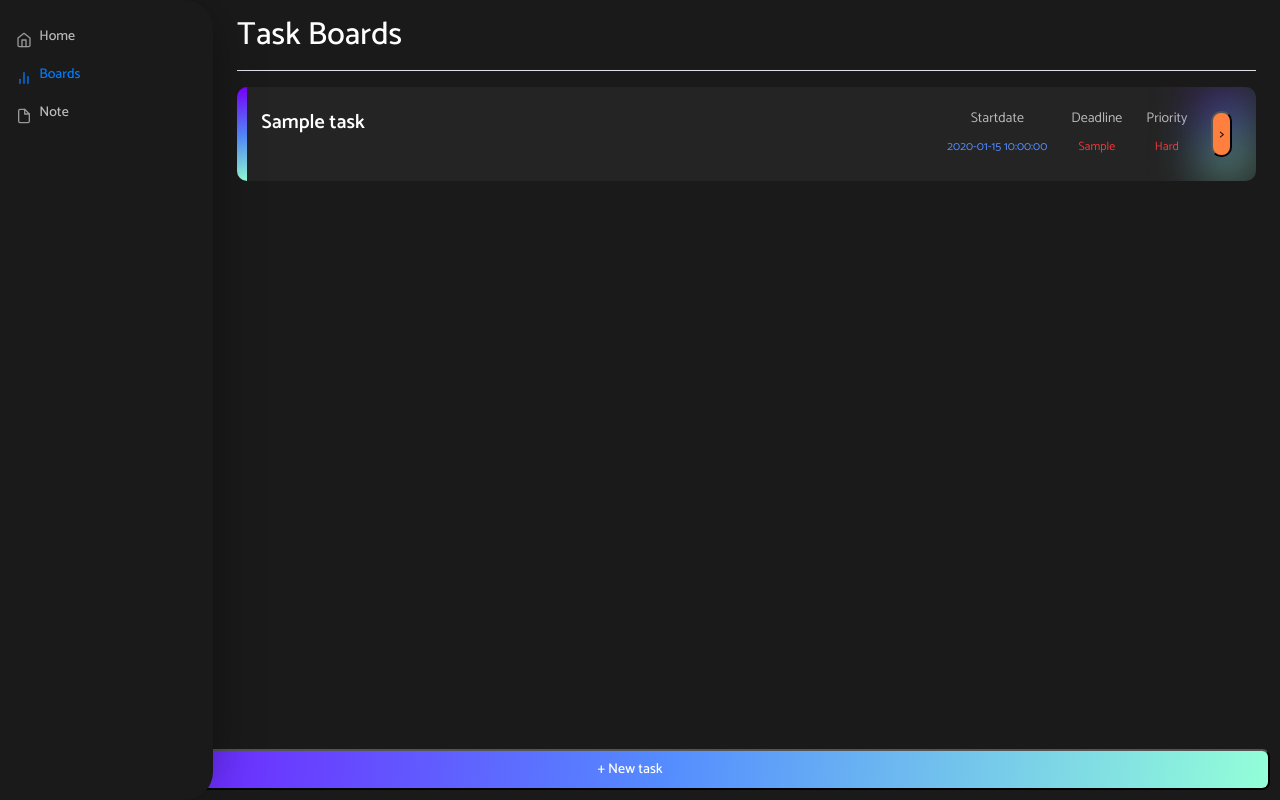
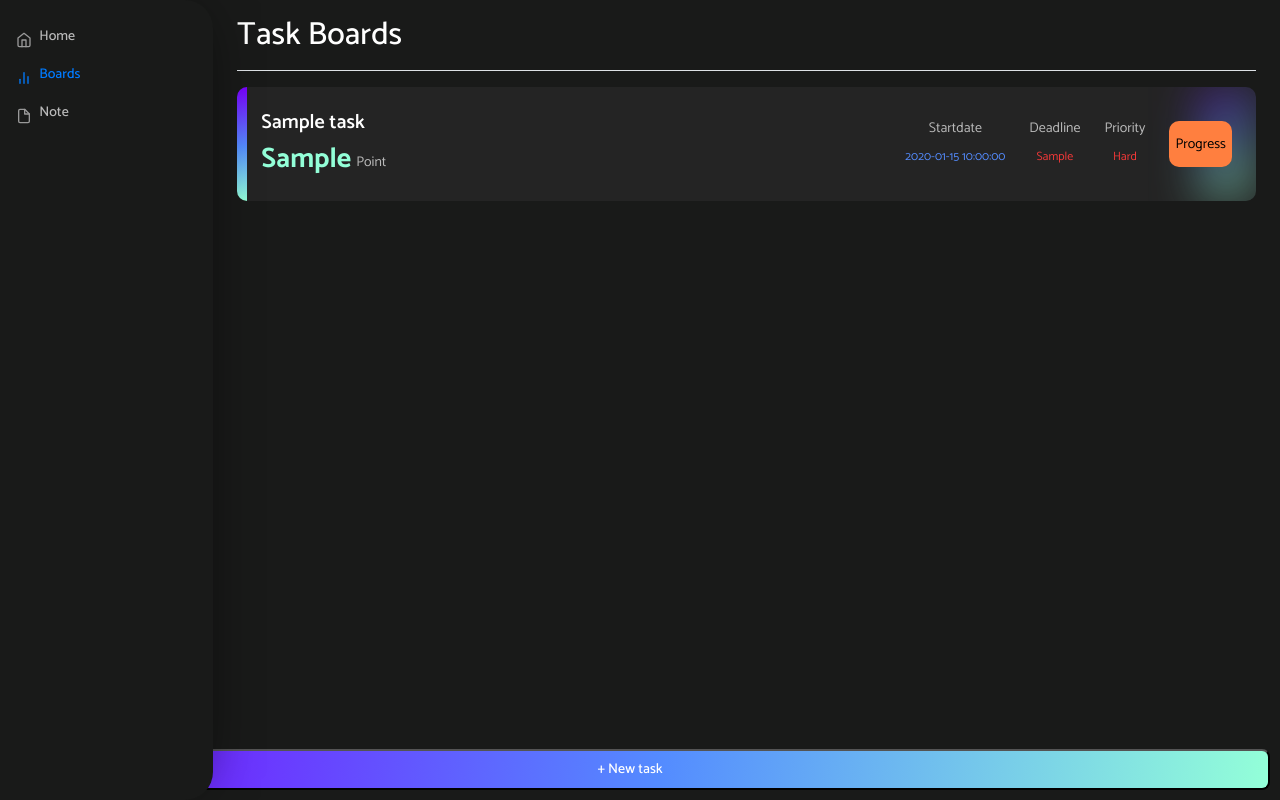
Before and after one commit to RizalWiyono/management-task, a PHP site: page /component/scrum-master/task/index.php in a window 1280 px wide. Run offline with PHP 8.4, Linux system fonts and the light colour scheme; tables that the repository leaves empty or names only in its code hold one stand-in row (values such as "Sample post"); some libraries are stand-ins or nearby versions.

Commit message:
chore: style add task

```diff
--- a/component/scrum-master/task/index.php
+++ b/component/scrum-master/task/index.php
@@ -87,6 +87,15 @@
             <h1>
             <?=$row['title']?>
             </h1>
+            <?php
+            if($row['point'] !== 0){
+              echo "<h3 style='float: left; margin: 0;'>".$row['point']."</h3><h2 style='float: left; margin: 0; margin-top: 12px; margin-left: 5px;'>Point</h2>";
+            }elseif($row['priority'] === 'Medium'){
+              echo "<h2>".$row['point']." Point</h2>";
+            }else{
+              echo "<span style='color: #F33838;'>Hard</span>";
+            }
+            ?>
           </div>
           <div class="d-flex right-side-car">
             <div class="component">
@@ -109,7 +118,13 @@
               }
               ?>
             </div>
-            <button class="ml-4" style="background: #FF7F3F; border-radius: 10px; z-index: 2;">></button>
+            <?php
+            if($row['status'] === 'Publish'){
+              echo '<button class="ml-4" style="background: #FF7F3F; border: 0; border-radius: 10px; z-index: 2;">Progress</button>';
+            }elseif($row['status'] === 'Verification'){
+              echo '<button class="ml-4" style="background: #38F378; border: 0; border-radius: 10px; z-index: 2;">Done</button>';
+            }
+            ?>
           </div>
         </div>
       <?php $no++;
--- a/src/css/style.css
+++ b/src/css/style.css
@@ -39,6 +39,7 @@
     position: relative;
     overflow: hidden;
     padding-left: 40px !important;
+    align-items: center;
 }
 
 .card-task h1 {
@@ -59,6 +60,13 @@
     font-weight: 400;
     font-size: 12px;
     line-height: 16px;
+}
+
+.card-task h3 {
+    font-style: normal;
+    font-weight: 700;
+    font-size: 28px;
+    color: #93FFD8;
 }
 
 .card-task .component {
```
